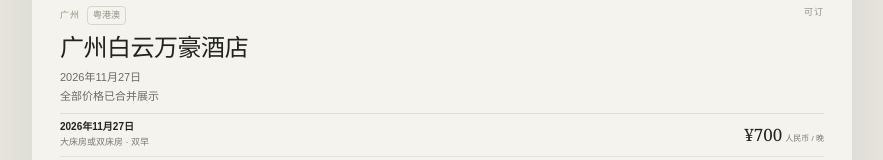
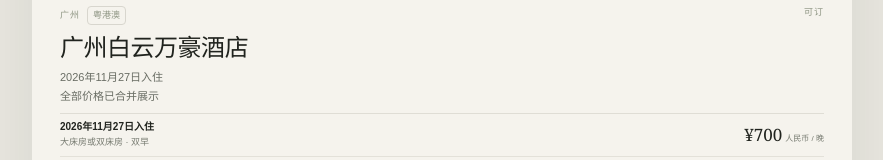
Before and after one commit to rachelzhao1202-blip/voyage-travel, a Next.js app: page / in a window 1280 px wide. Shown: the part 557-717 px from the top of the page, without its empty margins (198-1081 px from the left). Built offline with nearby package versions, Linux system fonts and the light colour scheme.

Commit message:
Render confirmed stay dates on hotel offers

```diff
--- a/app/page.tsx
+++ b/app/page.tsx
@@ -14,7 +14,7 @@ const displayPrice = (value: string) => value.trim().toUpperCase();
 const hotelPrice = (value: string) => value.trim() ? `¥${displayPrice(value)}` : '价格请询';
 
 const hotelDateText = (offer: HotelOffer) => {
-  if (offer.availableDates?.length) return formatAvailableHotelDates(offer.availableDates, chinaToday());
+  if (offer.availableDates?.length) return `${formatAvailableHotelDates(offer.availableDates, chinaToday())}入住${offer.availableDates.length > 1 ? ' · 可按晚拆订' : ''}`;
   if (offer.dateLabel) return offer.dateLabel;
   if (offer.checkIn && offer.checkOut) return `${cnDate(offer.checkIn)} — ${cnDate(offer.checkOut)}`;
   return '日期请询';
```
